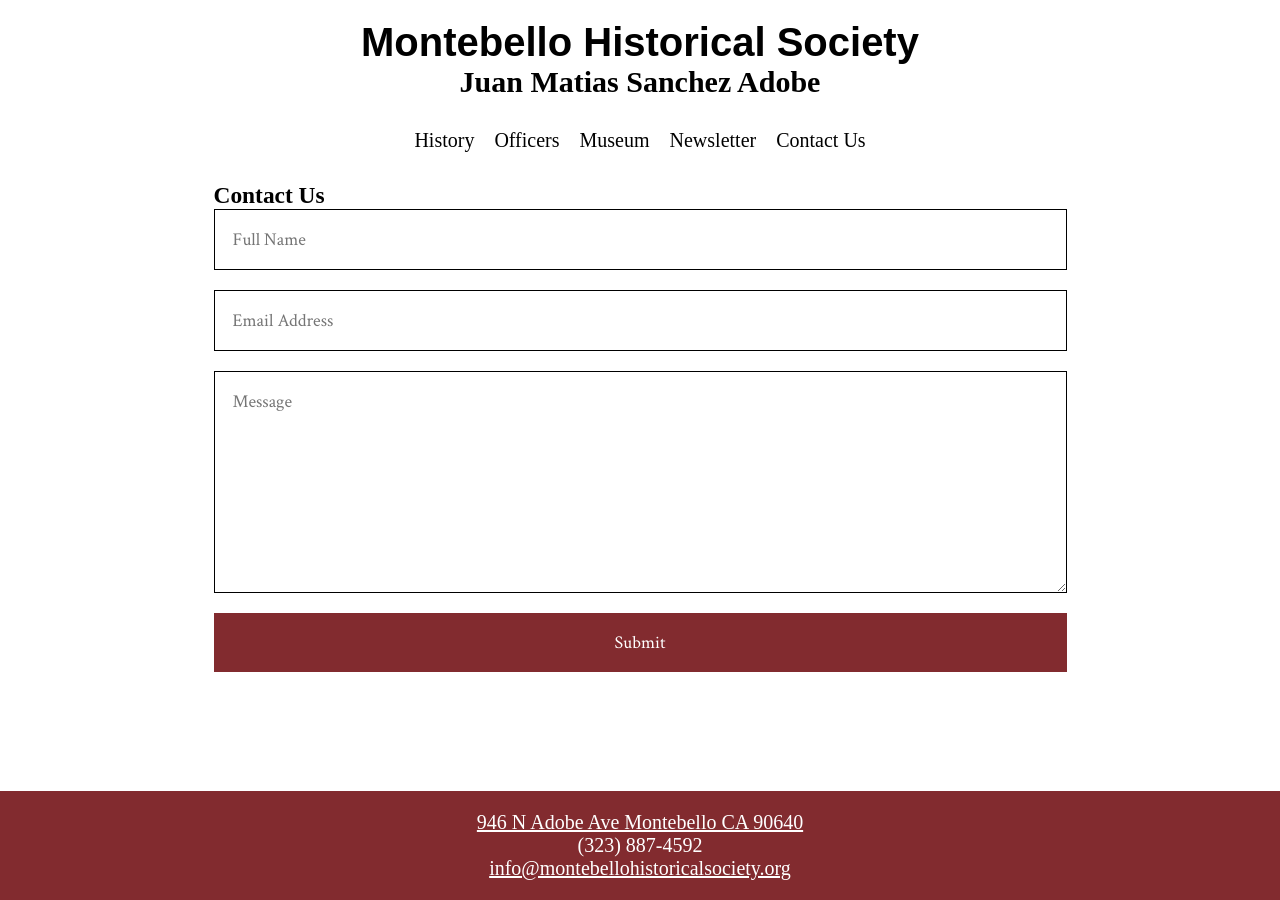
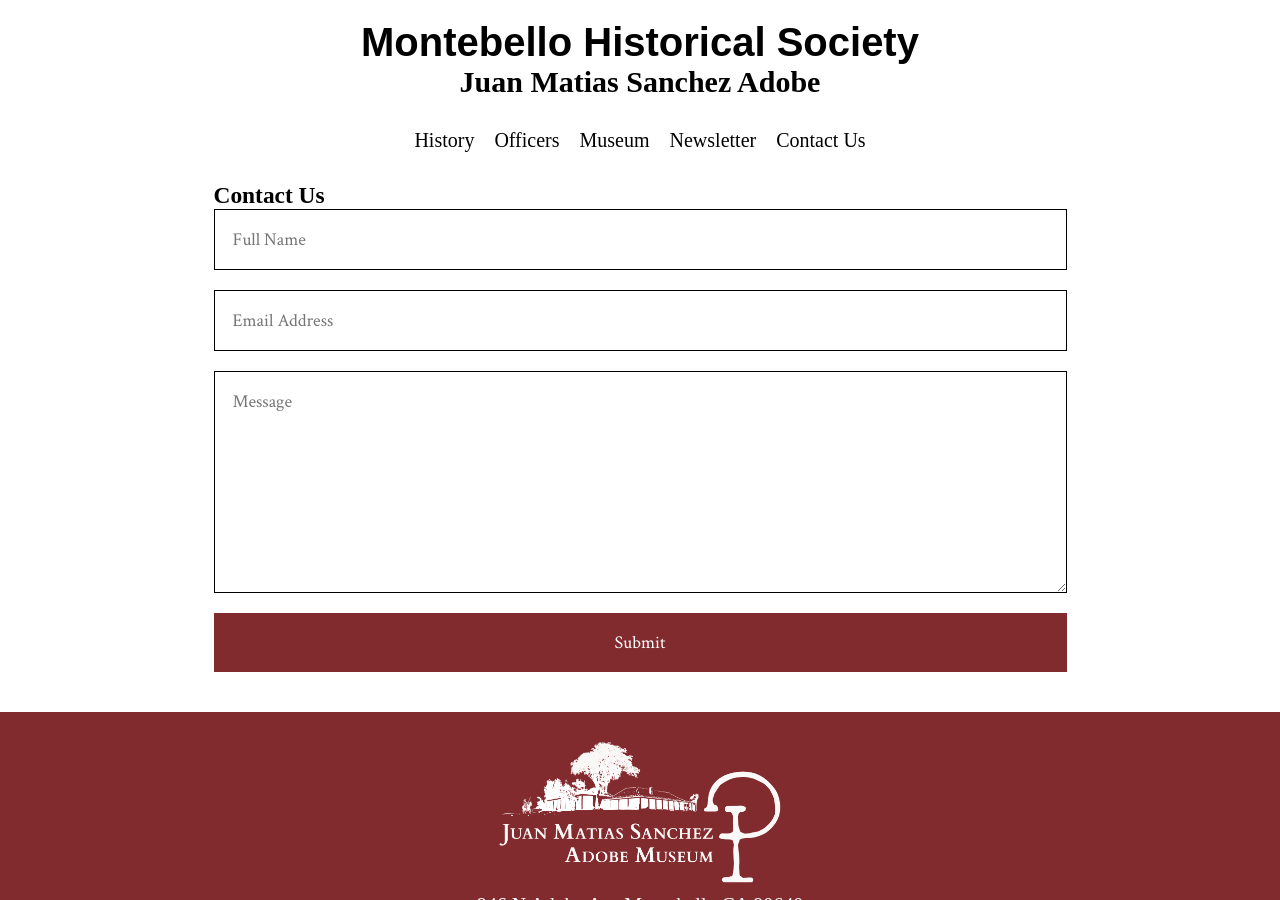
Before and after one commit to abdulamite/MHS, a Jekyll site: the page built from contact/index.html, in a window 1280 px wide. Built offline with Jekyll 4.4.1, drawn with Linux system fonts in a browser that asks for light colours.

Commit message:
added footer image

```diff
--- a/_layouts/home.html
+++ b/_layouts/home.html
@@ -32,7 +32,7 @@
         <img src="imgs/hero-banner.jpg" alt="Historic Photo">
       </div>
       <div class="main-content">
-        <blockquote cite="#">
+        <blockquote class="quote">
           <p>
             A people without the knowledge of their past history, origin and culture is like a tree without roots.
             <br>
@@ -80,6 +80,7 @@
         </div>
       </div>
       <footer>
+        <img src="imgs/footer.png" alt="footer image">
         <div class="loc">
           <a target="blank" href="https://www.google.com/maps/place/Juan+Matias+Sanchez+Adobe/@34.0242896,-118.0863119,15z/data=!4m2!3m1!1s0x0:0xa0aac6a6533ce357?sa=X&ved=0ahUKEwim8Z3DvMvYAhUV6mMKHSRaCmIQ_BIIgwEwDg">
             <p>946 N Adobe Ave Montebello CA 90640</p>
--- a/_layouts/new_layout.html
+++ b/_layouts/new_layout.html
@@ -38,16 +38,14 @@
         </div>
       </div>
       <footer>
-        <!-- <div class="socials">
-          <img src="/imgs/facebook.svg" alt="Facebook Icon">
-          <img src="/imgs/twitter.svg" alt="Twitter Icon">
-          <img src="/imgs/instagram.svg" alt="Instagram Icon">
-        </div> -->
+        <img src="../imgs/footer.png" alt="footer image">
+        <div class="loc">
           <a target="blank" href="https://www.google.com/maps/place/Juan+Matias+Sanchez+Adobe/@34.0242896,-118.0863119,15z/data=!4m2!3m1!1s0x0:0xa0aac6a6533ce357?sa=X&ved=0ahUKEwim8Z3DvMvYAhUV6mMKHSRaCmIQ_BIIgwEwDg">
             <p>946 N Adobe Ave Montebello CA 90640</p>
           </a>
           <p>(323) 887-4592</p>
           <a href="mailto:info@montebellohistoricalsociety.org">info@montebellohistoricalsociety.org</a>
+        </div>
       </footer>
     </div>
   </div>
--- a/master.css
+++ b/master.css
@@ -203,6 +203,11 @@
   padding: 1em 0px 1em 0px;
 }
 
+footer>img {
+    height: auto;
+    width: 300px;
+    margin: auto;
+}
 .container>.content-panel>footer>h3{
   margin-top: 1em;
 }
```
Also changed, not shown: other parts of _layouts/home.html (+1 -1 lines), imgs/footer.png (added), 10 other files.
